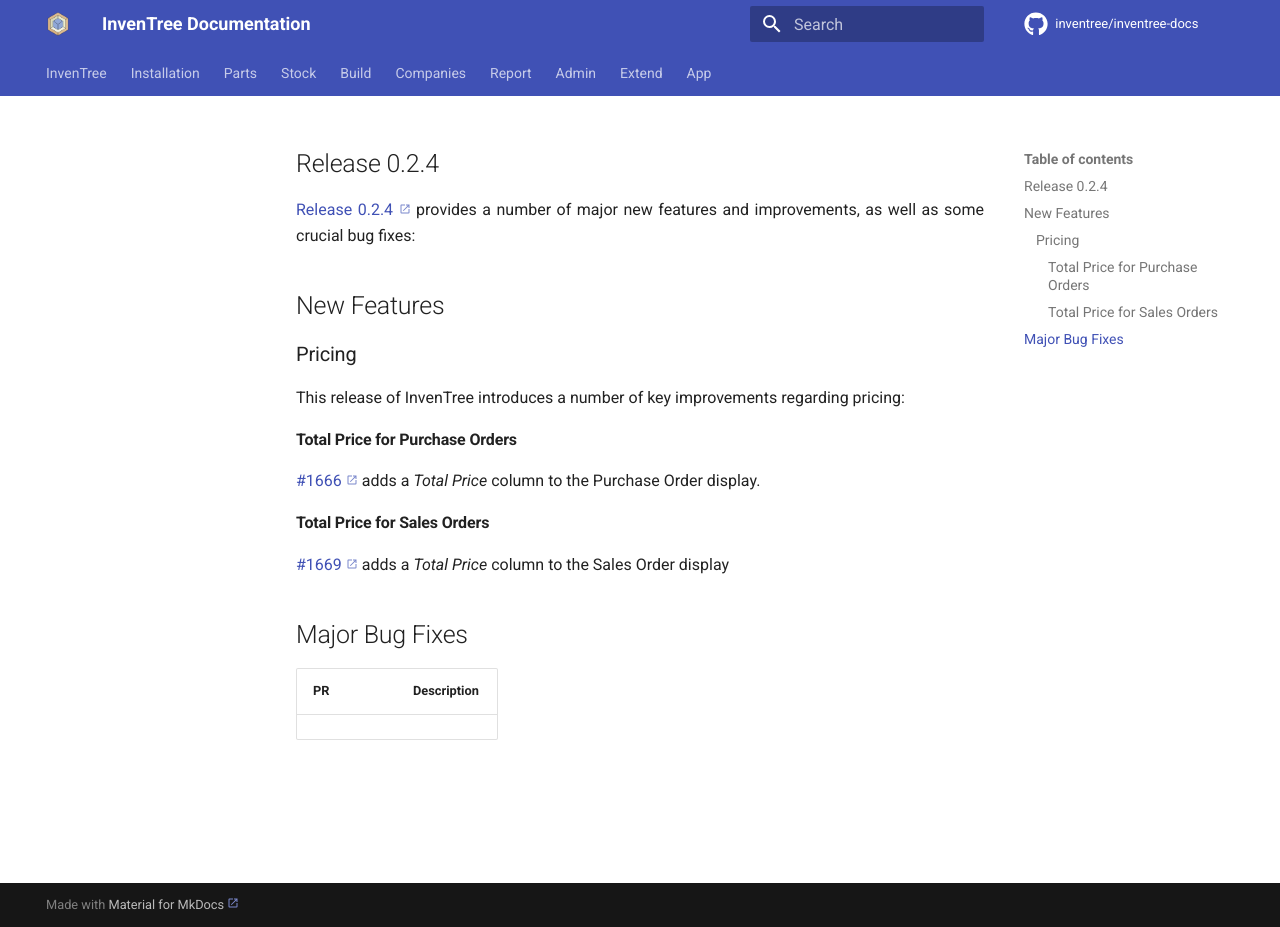
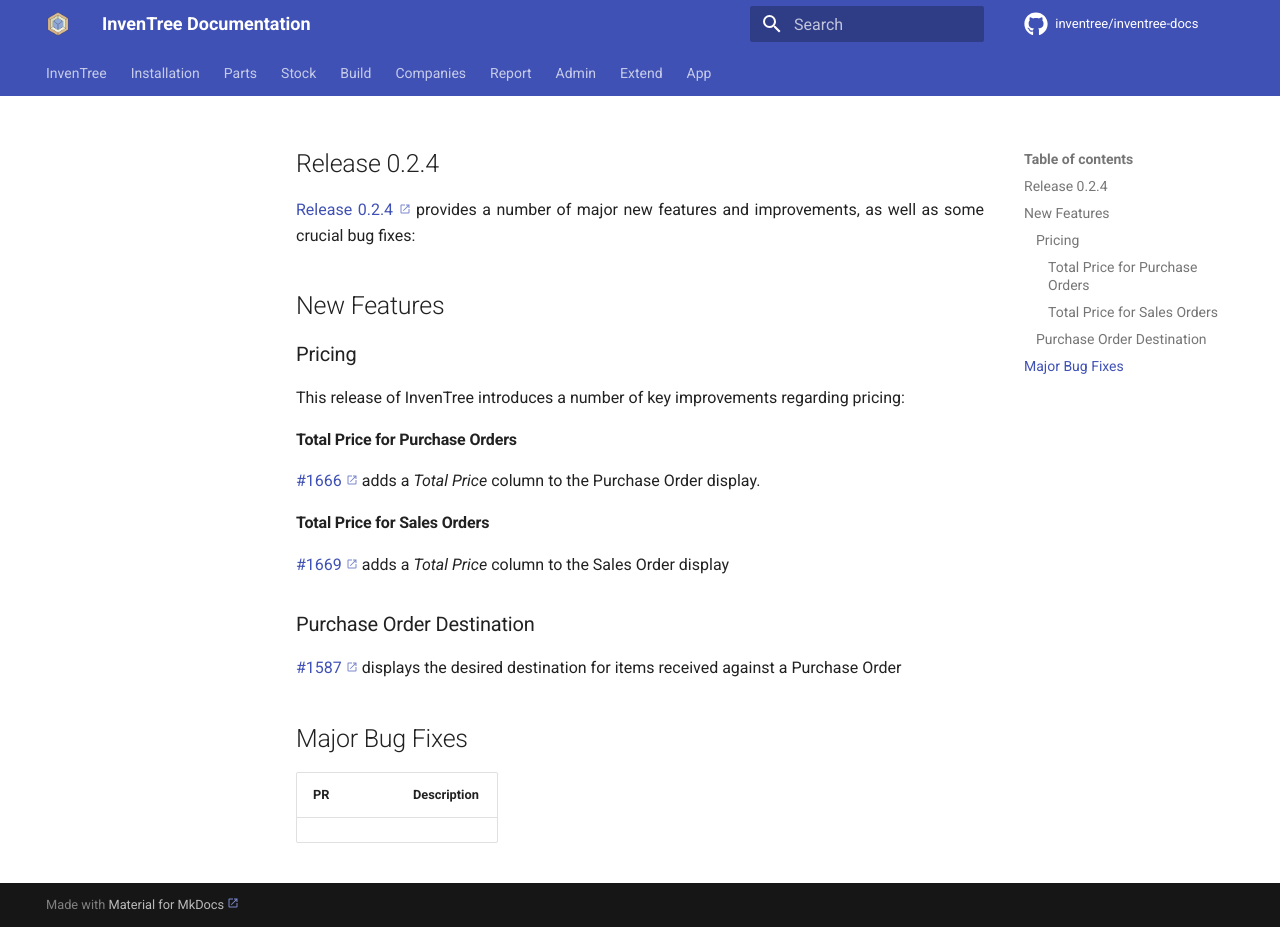
Before and after one commit to inventree/inventree-docs, an MkDocs documentation site: the page built from docs/releases/0.2.4.md, in a window 1280 px wide and 927 px high. Built offline with MkDocs 1.6.1 and Material for MkDocs 9.7.7, drawn with Linux system fonts in a browser that asks for light colours; a script that is not in the unit is left out; comment, search, counter and statistics services are not loaded.

Commit message:
Update 0.2.4.md

```diff
--- a/docs/releases/0.2.4.md
+++ b/docs/releases/0.2.4.md
@@ -20,6 +20,10 @@
 
 [#1669](https://github.com/inventree/InvenTree/pull/1669) adds a *Total Price* column to the Sales Order display
 
+### Purchase Order Destination
+
+[#1587](https://github.com/inventree/InvenTree/pull/1587) displays the desired destination for items received against a Purchase Order
+
 ## Major Bug Fixes
 
 | PR | Description |
```
